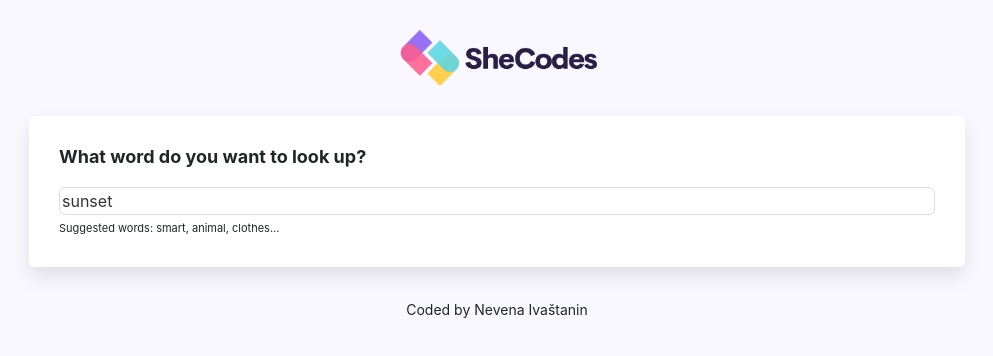
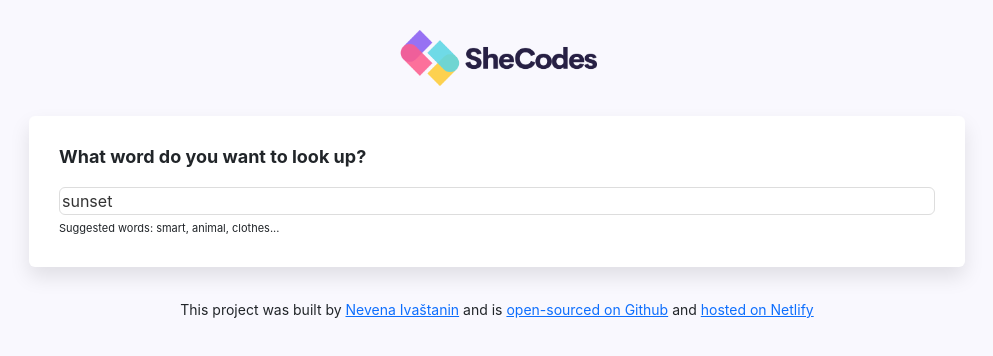
Before and after one commit to nevena31/dictionary-project, a React (Create React App) app: page / in a window 1280 px wide. Shown: the top 356 px of the page, without its empty margins (143-1136 px from the left). Built offline with nearby package versions, Linux system fonts and the light colour scheme; no server answers.

Commit message:
Added SheCodes/GitHub/Netlify links

```diff
--- a/src/App.js
+++ b/src/App.js
@@ -13,7 +13,32 @@ function App() {
           <Dictionary defaultKeyword="sunset" />
         </main>
         <footer className="App-footer">
-          <small>Coded by Nevena Ivaštanin</small>
+          <small>
+            This project was built by{" "}
+            <a
+              href="https://www.shecodes.io/graduates/66794-nevena-ivastanin"
+              target="_blank"
+              rel="noreferrer"
+            >
+              Nevena Ivaštanin
+            </a>{" "}
+            and is{" "}
+            <a
+              href="https://github.com/nevena31/dictionary-project"
+              target="_blank"
+              rel="noreferrer"
+            >
+              open-sourced on Github
+            </a>{" "}
+            and{" "}
+            <a
+              href="https://nevdev-dictionary-project.netlify.app"
+              target="_blank"
+              rel="noreferrer"
+            >
+              hosted on Netlify
+            </a>
+          </small>
         </footer>
       </div>
     </div>
```
